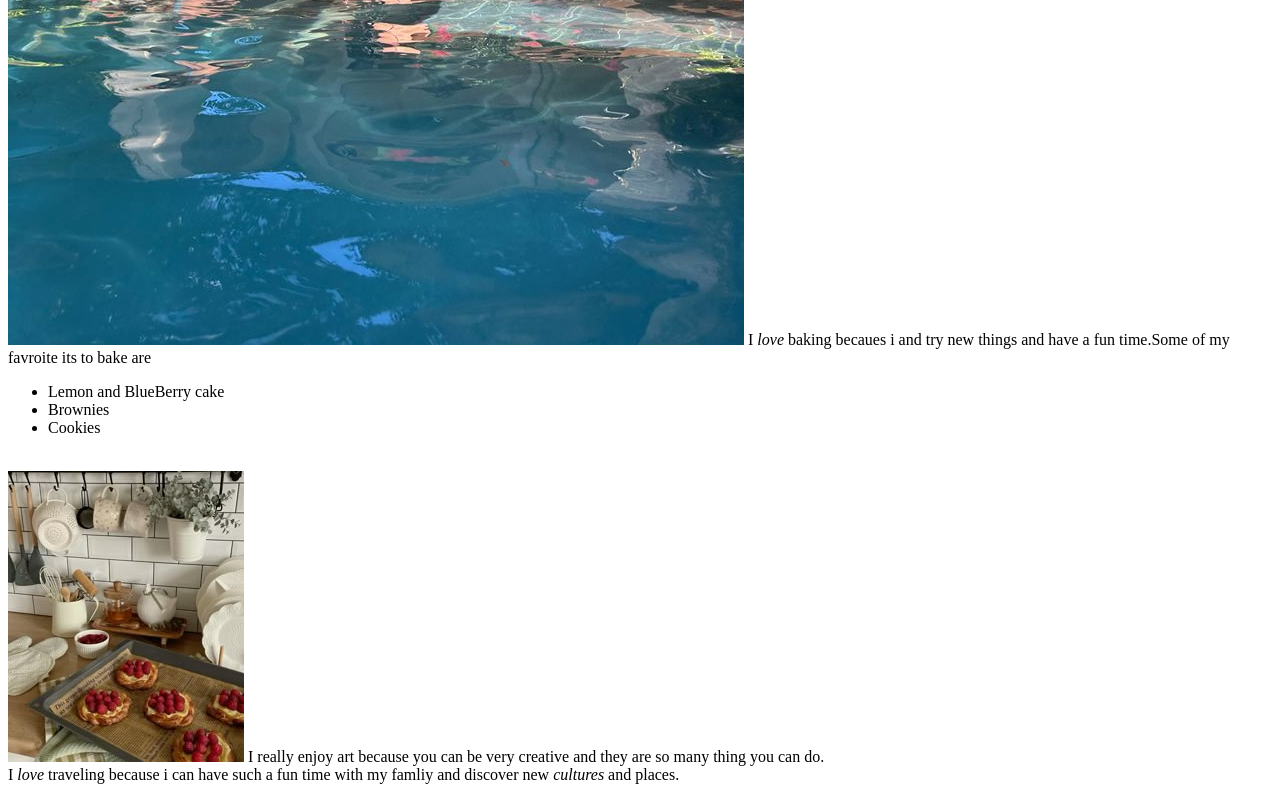
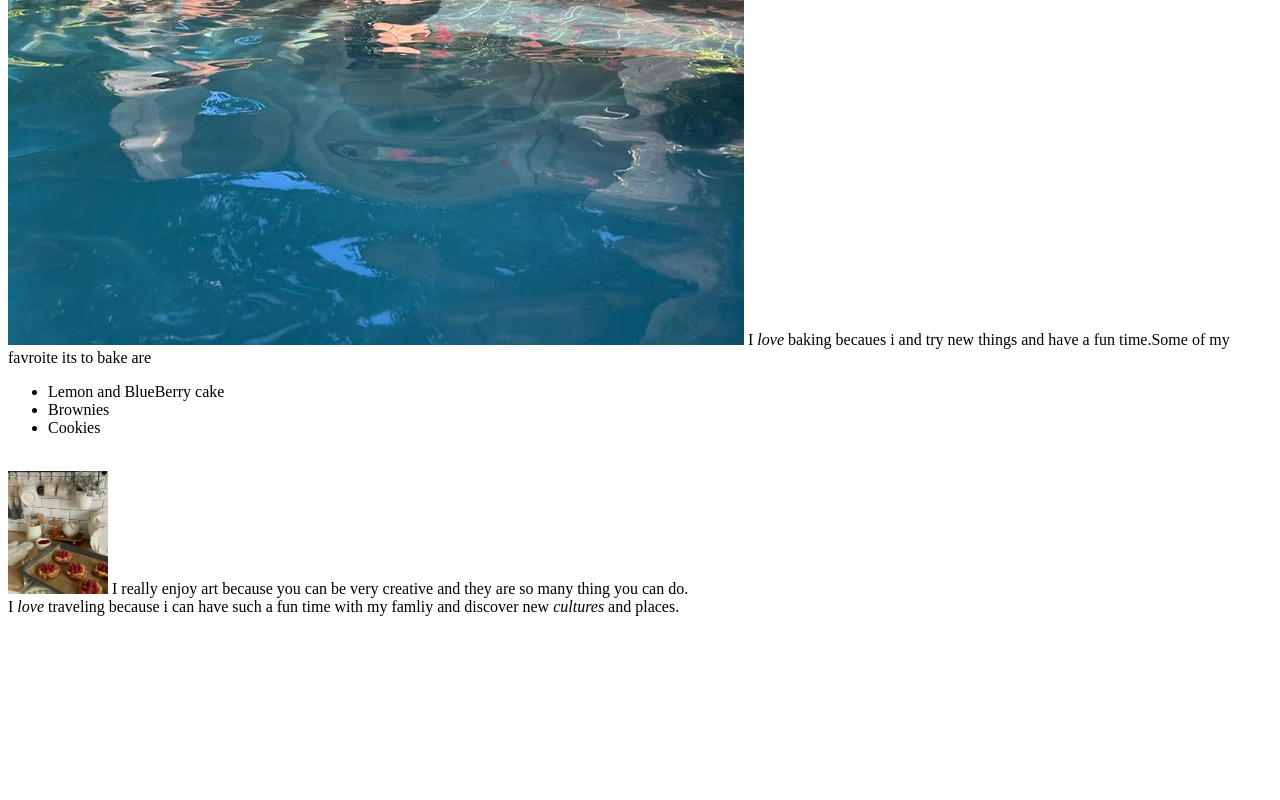
Before and after one commit to hz100975-oss/Haya-7B, a plain HTML site: page index.html in a window 1280 px wide. Shown: the part 815-1615 px from the top of the page. After the commit the page ends 1447 px from the top, so only its background shows below. Drawn offline with Linux system fonts and the light colour scheme.

Commit message:
Update index.html

```diff
--- a/index.html
+++ b/index.html
@@ -24,7 +24,7 @@
 
 
         I <em>love</em> baking becaues i and try new things and have a fun time.Some of my <bold>favroite</bold> its to bake are <ul><li>Lemon and BlueBerry cake</li><li>Brownies<li>Cookies</li></ul> <br>
-    <img src="bake.jpg" alt="baking">
+    <img src="bake.jpg" alt="baking"width="100">
 
 
 
```
